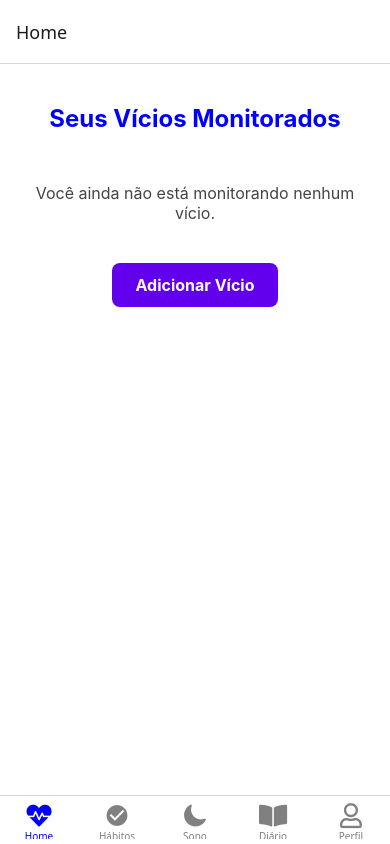
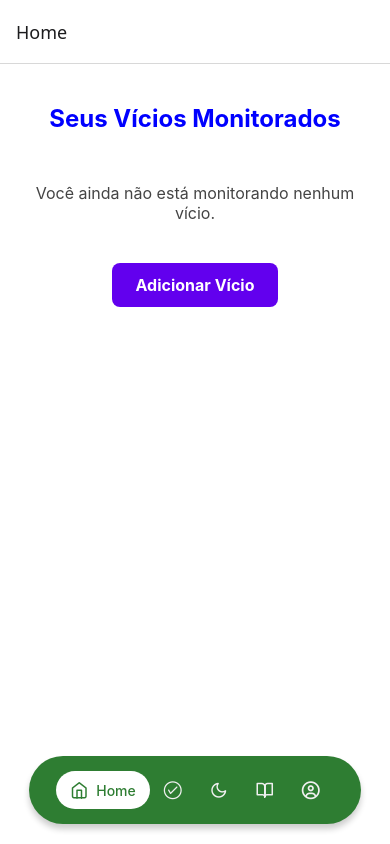
Before and after one commit to Claudio-Arauj/React-Native-Project, a React Native app in the folder sistema/: screen / in a window 390 px wide. Built offline with nearby package versions, Linux system fonts and the light colour scheme.

Commit message:
Update navbar

```diff
--- /dev/null
+++ b/sistema/components/CustomNavBar.tsx
@@ -0,0 +1,138 @@
+import { View, TouchableOpacity, StyleSheet } from "react-native";
+import { BottomTabBarProps } from "@react-navigation/bottom-tabs";
+import Feather from "@expo/vector-icons/Feather";
+import FontAwesome6 from "@expo/vector-icons/FontAwesome6";
+import AntDesign from "@expo/vector-icons/AntDesign";
+import Ionicons from "@expo/vector-icons/Ionicons";
+import Animated, {
+  FadeIn,
+  FadeOut,
+  LinearTransition,
+} from "react-native-reanimated";
+import React from "react";
+
+const AnimatedTouchableOpacity =
+  Animated.createAnimatedComponent(TouchableOpacity);
+
+const PRIMARY_COLOR = "#2E7D32";      // Verde escuro (navbar background)
+const SECONDARY_COLOR = "#F0F0F0";    // Branco acinzentado (ícones não ativos)
+const ACTIVE_BG_COLOR = "#FFFFFF";   // Bolha clara para item ativo
+const ACTIVE_TEXT_COLOR = "#2E7D32"; // Texto verde escuro dentro da bolha branca
+
+
+const CustomNavBar: React.FC<BottomTabBarProps> = ({
+  state,
+  descriptors,
+  navigation,
+}) => {
+  return (
+    <View style={styles.container}>
+      {state.routes.map((route, index) => {
+        if (["_sitemap", "+not-found"].includes(route.name)) return null;
+
+        const { options } = descriptors[route.key];
+        const label =
+          options.tabBarLabel !== undefined
+            ? options.tabBarLabel
+            : options.title !== undefined
+            ? options.title
+            : route.name;
+
+        const isFocused = state.index === index;
+
+        const onPress = () => {
+          const event = navigation.emit({
+            type: "tabPress",
+            target: route.key,
+            canPreventDefault: true,
+          });
+
+          if (!isFocused && !event.defaultPrevented) {
+            navigation.navigate(route.name, route.params);
+          }
+        };
+
+        return (
+          <AnimatedTouchableOpacity
+            layout={LinearTransition.springify().mass(0.5)}
+            key={route.key}
+            onPress={onPress}
+            style={[
+            styles.tabItem,
+            {
+                backgroundColor: isFocused ? ACTIVE_BG_COLOR : "transparent"
+            },
+            ]}
+          >
+            {getIconByRouteName(
+            route.name,
+            isFocused ? ACTIVE_TEXT_COLOR : SECONDARY_COLOR
+            )}
+            {isFocused && (
+              <Animated.Text
+                entering={FadeIn.duration(200)}
+                exiting={FadeOut.duration(200)}
+                style={styles.text}
+              >
+                {label as string}
+              </Animated.Text>
+            )}
+          </AnimatedTouchableOpacity>
+        );
+      })}
+    </View>
+  );
+
+  function getIconByRouteName(routeName: string, color: string) {
+    switch (routeName) {
+        case "Home":
+        return <Feather name="home" size={18} color={color} />;
+        case "Hábitos":
+        return <AntDesign name="checkcircleo" size={18} color={color} />;
+        case "Sono":
+        return <Feather name="moon" size={18} color={color} />;
+        case "Diário":
+        return <Feather name="book-open" size={18} color={color} />;
+        case "Perfil":
+        return <FontAwesome6 name="circle-user" size={18} color={color} />;
+        default:
+        return <Feather name="help-circle" size={18} color={color} />;
+    }
+    }
+};
+
+const styles = StyleSheet.create({
+  container: {
+    position: "absolute",
+    flexDirection: "row",
+    justifyContent: "center",
+    alignItems: "center",
+    backgroundColor: PRIMARY_COLOR,
+    width: "85%",
+    alignSelf: "center",
+    bottom: 20,
+    borderRadius: 40,
+    paddingHorizontal: 12,
+    paddingVertical: 15,
+    shadowColor: "#000",
+    shadowOffset: { width: 0, height: 5 },
+    shadowOpacity: 0.2,
+    shadowRadius: 6,
+    elevation: 10,
+  },
+  tabItem: {
+    flexDirection: "row",
+    justifyContent: "center",
+    alignItems: "center",
+    height: 38,
+    paddingHorizontal: 14,
+    borderRadius: 30,
+  },
+  text: {
+    color: ACTIVE_TEXT_COLOR,
+    marginLeft: 8,
+    fontWeight: "500",
+  },
+});
+
+export default CustomNavBar;
--- a/sistema/navigation/MainTabs.tsx
+++ b/sistema/navigation/MainTabs.tsx
@@ -1,6 +1,5 @@
 import React from 'react';
 import { createBottomTabNavigator } from '@react-navigation/bottom-tabs';
-import { FontAwesome5, Ionicons, MaterialIcons } from '@expo/vector-icons';
 
 import HomeScreen from '../screens/HomeScreen';
 import HabitosScreen from '../screens/HabitosScreen';
@@ -8,30 +7,13 @@ import SonoScreen from '../screens/SonoScreen';
 import DiarioScreen from '../screens/DiarioScreen';
 import PerfilScreen from '../screens/PerfilScreen';
 
+import CustomNavBar from '../components/CustomNavBar'; // Ajuste o caminho
+
 const Tab = createBottomTabNavigator();
 
 export default function MainTabs() {
   return (
-    <Tab.Navigator
-      screenOptions={({ route }) => ({
-        tabBarActiveTintColor: 'blue',
-        tabBarInactiveTintColor: 'gray',
-        tabBarIcon: ({ color, size }) => {
-          switch (route.name) {
-            case 'Home':
-              return <FontAwesome5 name="heartbeat" size={size} color={color} />;
-            case 'Hábitos':
-              return <MaterialIcons name="check-circle" size={size} color={color} />;
-            case 'Sono':
-              return <Ionicons name="moon" size={size} color={color} />;
-            case 'Diário':
-              return <FontAwesome5 name="book-open" size={size} color={color} />;
-            case 'Perfil':
-              return <FontAwesome5 name="user" size={size} color={color} />;
-          }
-        },
-      })}
-    >
+    <Tab.Navigator tabBar={(props) => <CustomNavBar {...props} />}>
       <Tab.Screen name="Home" component={HomeScreen} />
       <Tab.Screen name="Hábitos" component={HabitosScreen} />
       <Tab.Screen name="Sono" component={SonoScreen} />
```
Also changed, not shown: sistema/package.json (+7 -3 lines), 1 other file (tests, documents, lock files or other folders).
